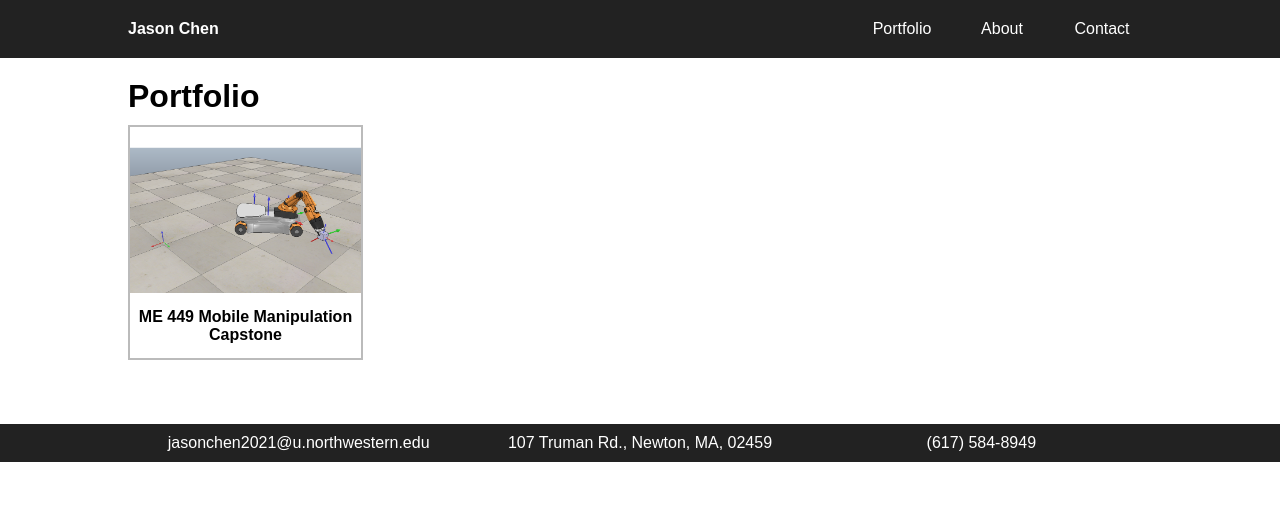
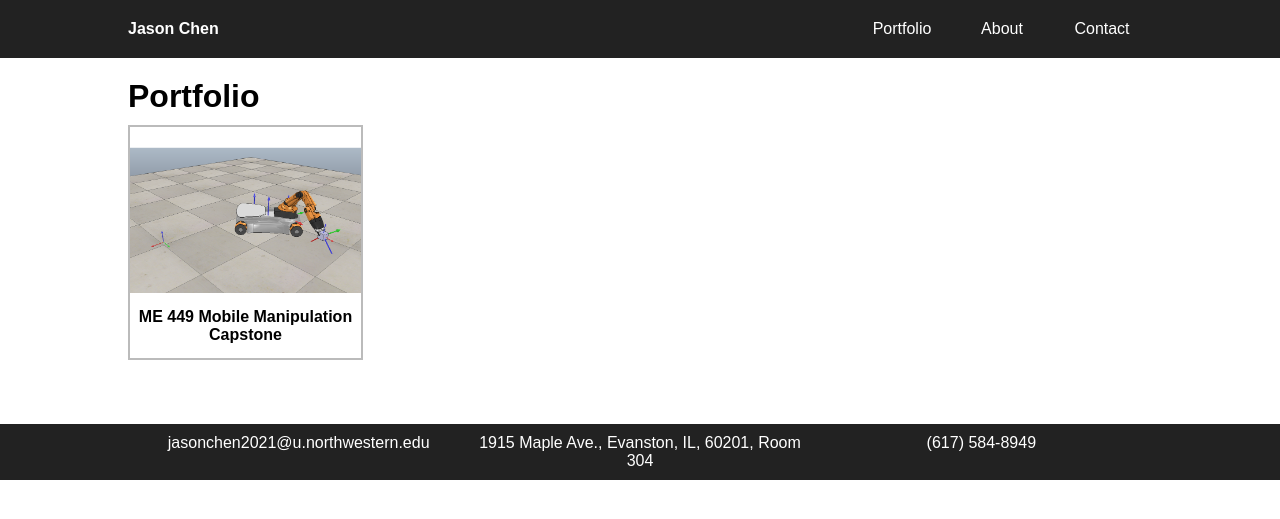
Before and after one commit to chen2156/chen2156.github.io, a Jekyll site: the page built from index.html, in a window 1280 px wide. Shown: the top 519 px of the page. Built offline with Jekyll 4.4.1, drawn with Linux system fonts in a browser that asks for light colours; nearby versions of some CDN libraries.

Commit message:
Update footer.html

```diff
--- a/_includes/footer.html
+++ b/_includes/footer.html
@@ -1,7 +1,7 @@
 <footer>
     <ul>
     	<li>jasonchen2021@u.northwestern.edu</li>
-    	<li>107 Truman Rd., Newton, MA, 02459</li>
+    	<li>1915 Maple Ave., Evanston, IL, 60201, Room 304</li>
     	<li>(617) 584-8949</li>
     </ul>
 </footer>
```
